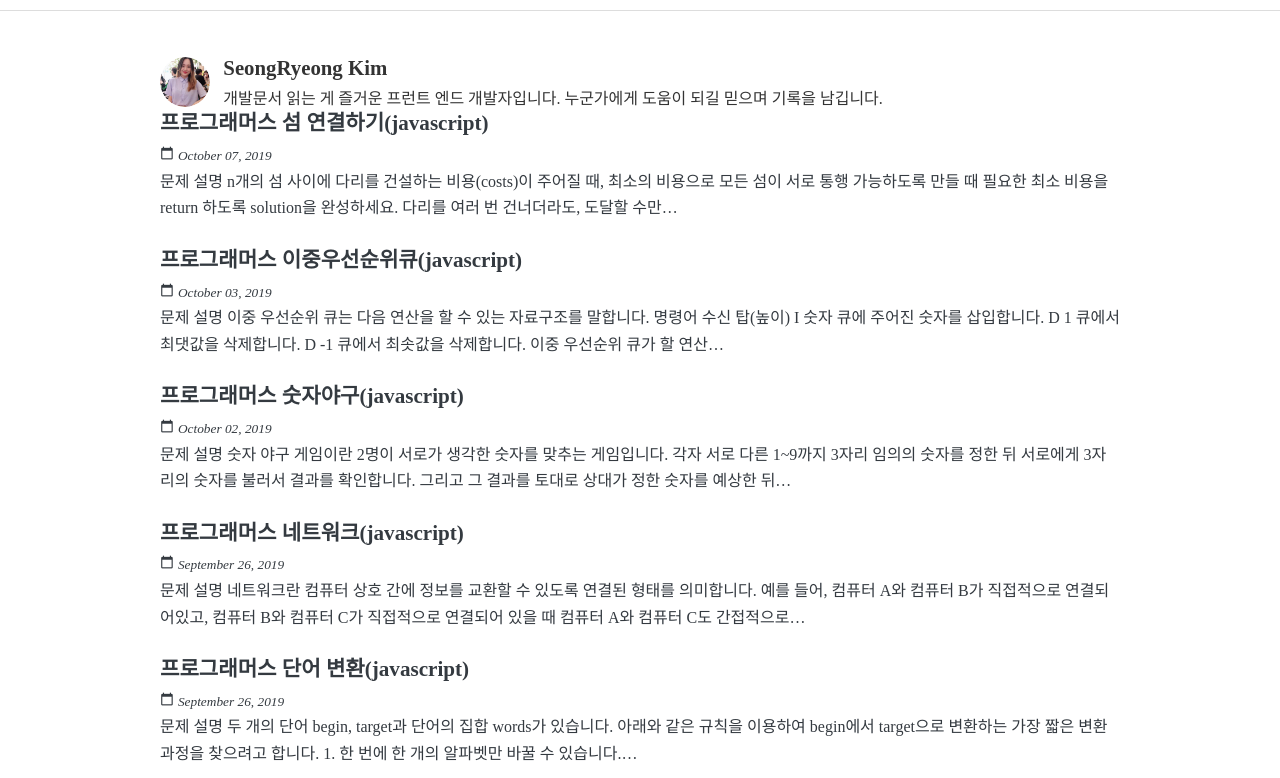
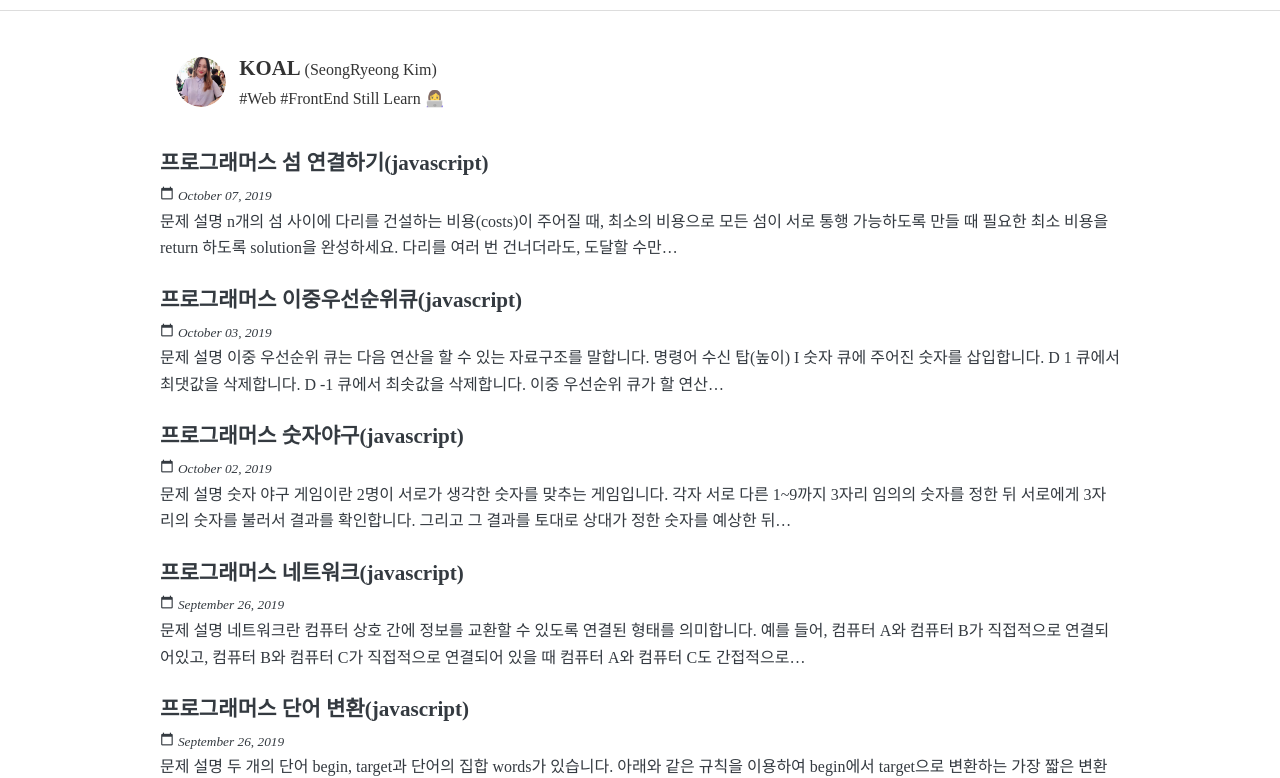
Before and after one commit to seongry/blog, a Gatsby site: page / in a window 1280 px wide. Shown: the part 50-828 px from the top of the page. Built offline with nearby package versions, Linux system fonts and the light colour scheme; Gatsby itself is replaced by a stand-in of ours; some packages are replaced by stand-ins of ours.

Commit message:
Bio FC 변경 및 스타일 수정

```diff
--- a/src/components/bio.js
+++ b/src/components/bio.js
@@ -5,24 +5,41 @@
  * See: https://www.gatsbyjs.org/docs/static-query/
  */
 
-import React from "react"
-import { StaticQuery, graphql } from "gatsby"
-import Image from "gatsby-image"
+import React from "react";
+import { StaticQuery, graphql } from "gatsby";
+import Image from "gatsby-image";
 
-import { rhythm } from "../utils/typography"
+import { rhythm } from "../utils/typography";
+import styled from "styled-components";
 
-function Bio() {
+const Layout = styled.div`
+  display: flex;
+  padding: 2.5rem 16px;
+`;
+const Description = styled.div`
+  flex: 1 1 auto;
+  display: flex;
+  flex-direction: column;
+`;
+const Author = styled.div``;
+const Nickname = styled.p`
+  display: inline;
+  margin: 0;
+  font-weight: 900;
+  font-size: 1.3rem;
+`;
+const SelfProduce = styled.p`
+  margin: 0;
+`;
+
+export const Bio = () => {
   return (
     <StaticQuery
       query={bioQuery}
       render={data => {
-        const { author } = data.site.siteMetadata
+        const { author } = data.site.siteMetadata;
         return (
-          <div
-            style={{
-              display: `flex`,
-            }}
-          >
+          <Layout>
             <Image
               fixed={data.avatar.childImageSharp.fixed}
               alt={author}
@@ -37,36 +54,18 @@
                 borderRadius: `50%`,
               }}
             />
-            <div
-              style={{
-                display: `flex`,
-                flexDirection: `column`,
-              }}
-            >
-              <p
-                style={{
-                  margin: 0,
-                  fontWeight: 900,
-                  fontSize: "1.3rem",
-                }}
-              >
-                {author}
-              </p>
-              <p
-                style={{
-                  margin: 0,
-                }}
-              >
-                개발문서 읽는 게 즐거운 프런트 엔드 개발자입니다. 누군가에게
-                도움이 되길 믿으며 기록을 남깁니다.
-              </p>
-            </div>
-          </div>
-        )
+            <Description>
+              <Author>
+                <Nickname>KOAL</Nickname> ({author})
+              </Author>
+              <SelfProduce>#Web #FrontEnd Still Learn 👩‍💻</SelfProduce>
+            </Description>
+          </Layout>
+        );
       }}
     />
-  )
-}
+  );
+};
 
 const bioQuery = graphql`
   query BioQuery {
@@ -83,6 +82,4 @@
       }
     }
   }
-`
-
-export default Bio
+`;
--- a/src/components/layout.js
+++ b/src/components/layout.js
@@ -1,22 +1,22 @@
-import React from "react"
-import { Header } from "./Header"
-import styled from "styled-components"
+import React from "react";
+import { Header } from "./Header";
+import styled from "styled-components";
 
 const StyledLayout = styled.div`
   height: 100%;
-`
+`;
 const Main = styled.main`
   width: 100%;
-  padding: 2.5rem 20rem 0 20rem;
+  padding: 0 20rem 0 20rem;
 
   @media screen and (max-width: 1300px) {
-    padding: 2.5rem 10rem 0 10rem;
+    padding: 0 10rem 0 10rem;
   }
 
   @media screen and (max-width: 768px) {
-    padding: 2.5rem 0.8rem 0 0.8rem;
+    padding: 0 0.8rem 0 0.8rem;
   }
-`
+`;
 
 export const Layout = ({ children }) => {
   return (
@@ -25,5 +25,5 @@
       <Main>{children}</Main>
       <footer>©raina, Built with Gatsby-blog-starter</footer>
     </StyledLayout>
-  )
-}
+  );
+};
--- a/src/pages/index.js
+++ b/src/pages/index.js
@@ -1,17 +1,17 @@
-import React from "react"
-import { Link, graphql } from "gatsby"
+import React from "react";
+import { Link, graphql } from "gatsby";
 
-import { Layout } from "../components/layout"
-import SEO from "../components/seo"
-import { rhythm, scale } from "../utils/typography"
-import "../utils/variables.scss"
-import Bio from "../components/bio"
+import { Layout } from "../components/layout";
+import SEO from "../components/seo";
+import { rhythm, scale } from "../utils/typography";
+import "../utils/variables.scss";
+import { Bio } from "../components/bio";
 
 class BlogIndex extends React.Component {
   render() {
-    const { data } = this.props
-    const siteTitle = data.site.siteMetadata.title
-    const posts = data.allMarkdownRemark.edges
+    const { data } = this.props;
+    const siteTitle = data.site.siteMetadata.title;
+    const posts = data.allMarkdownRemark.edges;
 
     return (
       <Layout location={this.props.location} title={siteTitle}>
@@ -19,14 +19,10 @@
           title="All posts"
           keywords={[`blog`, `gatsby`, `javascript`, `react`]}
         />
-        <div className="profile-section">
-          <div className="profile">
-            <Bio />
-          </div>
-        </div>
+        <Bio />
         <div className="post-section">
           {posts.map(({ node }) => {
-            const title = node.frontmatter.title || node.fields.slug
+            const title = node.frontmatter.title || node.fields.slug;
             return (
               <Link style={{ boxShadow: `none` }} to={node.fields.slug}>
                 <div className={`section__main`} key={node.fields.slug}>
@@ -57,15 +53,15 @@
                   />
                 </div>
               </Link>
-            )
+            );
           })}
         </div>
       </Layout>
-    )
+    );
   }
 }
 
-export default BlogIndex
+export default BlogIndex;
 
 export const pageQuery = graphql`
   query {
@@ -89,4 +85,4 @@
       }
     }
   }
-`
+`;
```
Also changed, not shown: src/templates/blog-post.js (+21 -17 lines).
